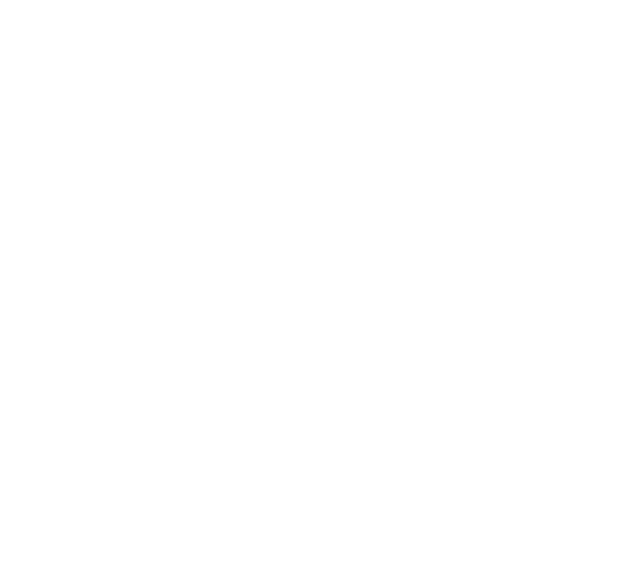
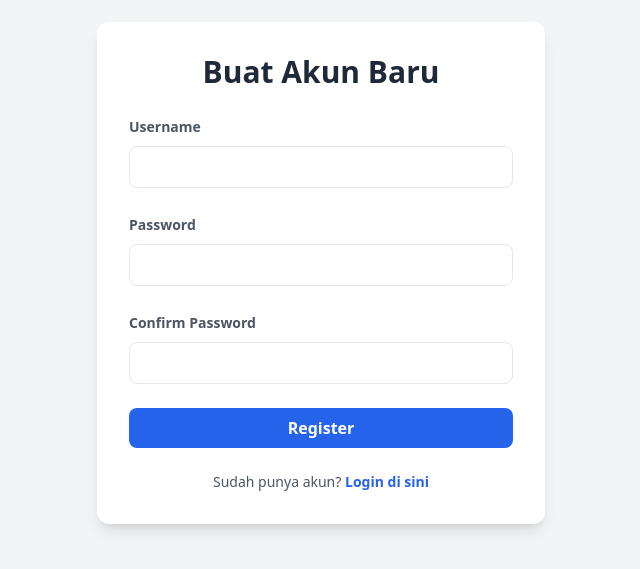
Before and after one commit to Haekalss/Frontend_transportasiReact, a React (Vite) app: page /register in a window 1280 px wide. Before the commit this address had no page. Shown: the part 127-696 px from the top of the page, without its empty margins (319-959 px from the left). Built offline with nearby package versions, Linux system fonts and the light colour scheme.

Commit message:
menambah halaman login danregister

```diff
--- a/src/App.jsx
+++ b/src/App.jsx
@@ -8,12 +8,17 @@ import AdminDashboard from "./pages/AdminDashboard";
 import KendaraanCRUD from "./pages/admin/MinKendaraan";
 import RuteCRUD from "./pages/admin/MinRute";
 import JadwalCRUD from "./pages/admin/MinJadwal";
+import LoginPage from "./pages/LoginPage";
+import RegisterPage from "./pages/RegisterPage";
 
 function App() {
   return (
     <Router>
       <div className="min-h-screen bg-white">
         <Routes>
+          <Route path="/login" element={<LoginPage />} />
+          <Route path="/register" element={<RegisterPage />} />
+
           <Route path="/" element={<UserDashboard />} />
           <Route path="/rutes" element={<RuteDashboard />} />
           <Route path="/kendaraans" element={<KendaraanDashboard />} />
@@ -23,7 +28,6 @@ function App() {
           <Route path="/admin/Kendaraans" element={<KendaraanCRUD />} />
           <Route path="/admin/Rutes" element={<RuteCRUD />} />
           <Route path="/admin/Jadwals" element={<JadwalCRUD />} />
-
         </Routes>
       </div>
     </Router>
--- /dev/null
+++ b/src/pages/LoginPage.jsx
@@ -0,0 +1,82 @@
+import { useState } from 'react';
+import axios from 'axios';
+import { useNavigate } from 'react-router-dom';
+
+export default function LoginPage() {
+  const [username, setUsername] = useState('');
+  const [password, setPassword] = useState('');
+  const [error, setError] = useState('');
+  const navigate = useNavigate();
+
+  const handleLogin = async (e) => {
+    e.preventDefault();
+    setError('');
+
+    try {
+      const response = await axios.post('http://localhost:8088/api/login', {
+        username,
+        password,
+      });
+
+      // Simpan token dan role ke localStorage
+      localStorage.setItem('token', response.data.token);
+      localStorage.setItem('role', response.data.role);
+
+      // Arahkan berdasarkan role
+      if (response.data.role === 'admin') {
+        navigate('/admin');
+      } else {
+        navigate('/');
+      }
+      window.location.reload(); // Reload untuk update state di seluruh aplikasi
+    } catch (err) {
+      setError(err.response?.data?.error || 'Login failed. Please check your credentials.');
+    }
+  };
+
+  return (
+    <div className="flex items-center justify-center min-h-screen bg-gray-100">
+      <div className="w-full max-w-md p-8 space-y-6 bg-white rounded-xl shadow-lg">
+        <h2 className="text-3xl font-bold text-center text-gray-800">Login ke TransGo</h2>
+
+        {error && <p className="text-red-500 text-center">{error}</p>}
+
+        <form onSubmit={handleLogin} className="space-y-6">
+          <div>
+            <label htmlFor="username" className="text-sm font-semibold text-gray-600">Username</label>
+            <input
+              id="username"
+              type="text"
+              value={username}
+              onChange={(e) => setUsername(e.target.value)}
+              required
+              className="w-full px-4 py-2 mt-2 border rounded-lg focus:outline-none focus:ring-2 focus:ring-blue-500"
+            />
+          </div>
+          <div>
+            <label htmlFor="password" className="text-sm font-semibold text-gray-600">Password</label>
+            <input
+              id="password"
+              type="password"
+              value={password}
+              onChange={(e) => setPassword(e.target.value)}
+              required
+              className="w-full px-4 py-2 mt-2 border rounded-lg focus:outline-none focus:ring-2 focus:ring-blue-500"
+            />
+          </div>
+          <div>
+            <button type="submit" className="w-full px-4 py-2 font-bold text-white bg-blue-600 rounded-lg hover:bg-blue-700 focus:outline-none focus:ring-2 focus:ring-blue-500 focus:ring-opacity-50">
+              Login
+            </button>
+          </div>
+        </form>
+        <p className="text-sm text-center text-gray-600">
+          Belum punya akun?{' '}
+          <a href="/register" className="font-semibold text-blue-600 hover:underline">
+            Register di sini
+          </a>
+        </p>
+      </div>
+    </div>
+  );
+}
--- /dev/null
+++ b/src/pages/RegisterPage.jsx
@@ -0,0 +1,95 @@
+import { useState } from 'react';
+import axios from 'axios';
+import { useNavigate } from 'react-router-dom';
+
+export default function RegisterPage() {
+  const [username, setUsername] = useState('');
+  const [password, setPassword] = useState('');
+  const [passwordConfirmation, setPasswordConfirmation] = useState('');
+  const [error, setError] = useState('');
+  const [success, setSuccess] = useState('');
+  const navigate = useNavigate();
+
+  const handleRegister = async (e) => {
+    e.preventDefault();
+    setError('');
+    setSuccess('');
+
+    if (password !== passwordConfirmation) {
+      setError('Password confirmation does not match!');
+      return;
+    }
+
+    try {
+      await axios.post('http://localhost:8088/api/register', {
+        username,
+        password,
+        password_confirmation: passwordConfirmation,
+      });
+      setSuccess('Registration successful! Redirecting to login...');
+      setTimeout(() => {
+        navigate('/login');
+      }, 2000);
+    } catch (err) {
+      setError(err.response?.data?.error || 'Registration failed. Please try again.');
+    }
+  };
+
+  return (
+    <div className="flex items-center justify-center min-h-screen bg-gray-100">
+      <div className="w-full max-w-md p-8 space-y-6 bg-white rounded-xl shadow-lg">
+        <h2 className="text-3xl font-bold text-center text-gray-800">Buat Akun Baru</h2>
+
+        {error && <p className="text-red-500 text-center">{error}</p>}
+        {success && <p className="text-green-500 text-center">{success}</p>}
+
+        <form onSubmit={handleRegister} className="space-y-6">
+          <div>
+            <label htmlFor="username" className="text-sm font-semibold text-gray-600">Username</label>
+            <input
+              id="username"
+              type="text"
+              value={username}
+              onChange={(e) => setUsername(e.target.value)}
+              required
+              className="w-full px-4 py-2 mt-2 border rounded-lg focus:outline-none focus:ring-2 focus:ring-blue-500"
+            />
+          </div>
+          <div>
+            <label htmlFor="password" className="text-sm font-semibold text-gray-600">Password</label>
+            <input
+              id="password"
+              type="password"
+              value={password}
+              onChange={(e) => setPassword(e.target.value)}
+              required
+              className="w-full px-4 py-2 mt-2 border rounded-lg focus:outline-none focus:ring-2 focus:ring-blue-500"
+            />
+          </div>
+          <div>
+            <label htmlFor="passwordConfirmation" className="text-sm font-semibold text-gray-600">Confirm Password</label>
+            <input
+              id="passwordConfirmation"
+              type="password"
+              value={passwordConfirmation}
+              onChange={(e) => setPasswordConfirmation(e.target.value)}
+              required
+              className="w-full px-4 py-2 mt-2 border rounded-lg focus:outline-none focus:ring-2 focus:ring-blue-500"
+            />
+          </div>
+          <div>
+            <button type="submit" className="w-full px-4 py-2 font-bold text-white bg-blue-600 rounded-lg hover:bg-blue-700 focus:outline-none focus:ring-2 focus:ring-blue-500 focus:ring-opacity-50">
+              Register
+            </button>
+          </div>
+        </form>
+         <p className="text-sm text-center text-gray-600">
+          Sudah punya akun?{' '}
+          <a href="/login" className="font-semibold text-blue-600 hover:underline">
+            Login di sini
+          </a>
+        </p>
+      </div>
+    </div>
+  );
+}
--- a/src/services/api.js
+++ b/src/services/api.js
@@ -1,6 +1,6 @@
 import axios from 'axios';
 
-const API_BASE = 'http://localhost:8088/api'; // sesuaikan dengan backend kamu
+const API_BASE = 'http://localhost:8088/api';
 
 export const getAllRutes = async () => {
   const response = await axios.get(`${API_BASE}/rutes`);
```
